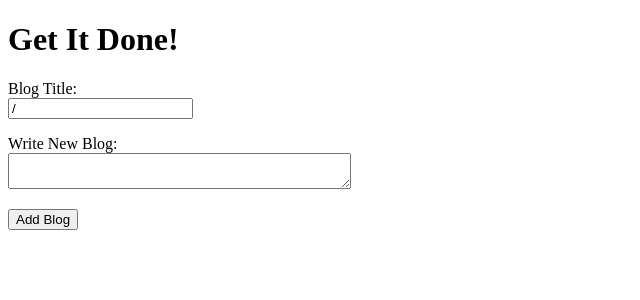
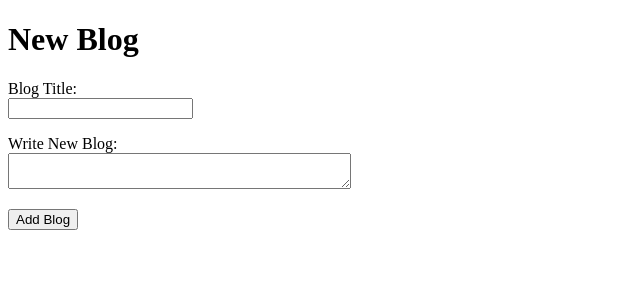
Before and after one commit to ThomasEichy/build-a-blog, a Flask app: page /new-blog in a window 1280 px wide. Shown: the part 26-326 px from the top of the page, without its empty margins (0-640 px from the left). Run offline with Flask 2, Linux system fonts and the light colour scheme.

Commit message:
This program now work as intended

```diff
--- a/main.py
+++ b/main.py
@@ -57,6 +57,14 @@ def new_post():
 
     return render_template('newpost.html',title="New Post!")
 
+@app.route('/blogpost', methods=['POST', 'GET'])
+def single_post():
+    blog_id = request.args.get('id')
+    blog_record = db.session.query(Blog).filter_by(id=blog_id).one()
+
+    return render_template('blogpost.html', title=blog_record.blog_title,
+    body=blog_record.name)
+
 
 if __name__ == '__main__':
     app.run()
--- a/templates/blogs.html
+++ b/templates/blogs.html
@@ -6,7 +6,7 @@
 
     <ul>
         {% for blog in completed_blogs %}
-        <h3>{{blog.blog_title}}</h3>
+        <h3><a href="/blogpost?id={{blog.id}}">{{blog.blog_title}}</a></h3>
         <p>{{blog.name}}</p>
         <hr>
         {% endfor %}
--- a/templates/newpost.html
+++ b/templates/newpost.html
@@ -2,11 +2,11 @@
 
 {% block content %}
 
-<h1>Get It Done!</h1>
+<h1>New Blog</h1>
 <form method='post' action='new-blog'>
     <label>
         Blog Title: <br>
-        <input type="text" name="blog-title" value={{titlearea}}/><br>
+        <input type="text" name="blog-title" value={{titlearea}}><br>
     </label>
     <P>{{error1}}</P>
     <label>
```
Also changed, not shown: templates/blogpost.html (added, +11 -0 lines).
